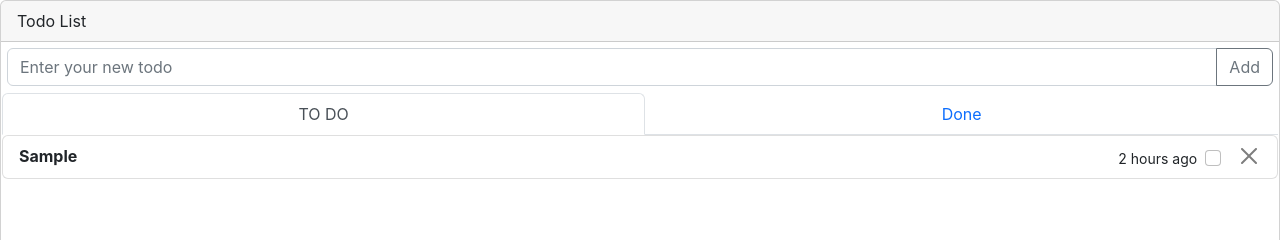
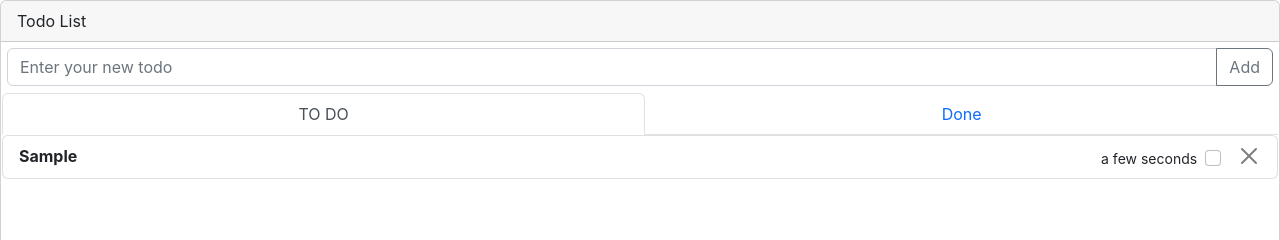
Before and after one commit to alireza-emami/react-bootstrap-todolist, a React (Create React App) app: page / in a window 1280 px wide. Both pictures are taken after typing "Sample" into the empty fields and a click on the button "Add". Shown: the top 240 px of the page. Built offline with nearby package versions, Linux system fonts and the light colour scheme.

Commit message:
added moments functions

```diff
--- a/package.json
+++ b/package.json
@@ -37,5 +37,8 @@
       "last 1 firefox version",
       "last 1 safari version"
     ]
+  },
+  "devDependencies": {
+    "@types/moment": "^2.13.0"
   }
 }
--- a/src/App.js
+++ b/src/App.js
@@ -8,7 +8,7 @@ function App() {
   const localValues = JSON.parse(localStorage.getItem('items') || '[]');
   const [items, setItems] = useState(localValues);
   const addtext = (title) => {
-    const newItems = [...items, { title, status: 'idle', id: Date.now() , submitDate : new Date().toDateString() }];
+    const newItems = [...items, { title, status: 'idle', id: Date.now(), submitDate : new Date().toISOString()}];
     setItems(newItems);
     localStorage.setItem('items', JSON.stringify(newItems))
   }
@@ -16,6 +16,7 @@ function App() {
     setItems([]);
     localStorage.setItem('items', JSON.stringify([]))
   }
+
   return (
     <Card className="app">
       <Card.Header>Todo List</Card.Header>
--- a/src/components/ItemsList.js
+++ b/src/components/ItemsList.js
@@ -1,10 +1,9 @@
-import React, { useState, useEffect } from 'react';
-import { v4 as uuid } from 'uuid';
+import React, {  } from 'react';
 import CloseButton from 'react-bootstrap/CloseButton';
 import ListGroup from 'react-bootstrap/ListGroup';
 import Form from 'react-bootstrap/Form';
-import moment from 'moment';
-// import { useState, useEffect } from 'react';
+import { calcAndHumanizeDurationFromNow } from '../lib/date';
+
 
 const ItemsList = ({ items, setItems, filter }) => {
     const removeItem = (id) => {
@@ -21,13 +20,10 @@ const ItemsList = ({ items, setItems, filter }) => {
         } else {
             items[index].status = 'idle';
         }
-
         const newItems = [...items];
         setItems(newItems);
         localStorage.setItem('items', JSON.stringify(newItems))
     }
-    const submitDate= moment.duration(-120, "minutes").humanize(true);
-    // new Date().toDateString();
     return (
         <ListGroup as="ul" className='list'>
             {items.filter(function (i) { return i.status == filter }).map((item, index) =>
@@ -38,7 +34,7 @@ const ItemsList = ({ items, setItems, filter }) => {
                         <b style={{ 'text-decoration': item.status == 'done' ? 'line-through' : 'initial' }}>{item.title}</b>
                     </span>
                     <div>
-                        <small>{submitDate} &nbsp;</small>
+                        <small>{calcAndHumanizeDurationFromNow(item.submitDate)} &nbsp;</small>
 
                         <Form.Check inline onClick={() => changeStatus(item.id)} checked={item.status == 'done'} />
                         <CloseButton onClick={() => removeItem(item.id)} />
--- /dev/null
+++ b/src/lib/date.js
@@ -0,0 +1,34 @@
+import moment from "moment"
+
+/**
+ * Converts a date object to ISO string
+ * @param {Date} date
+ * @returns {string}
+ */
+export function dateToISOString(date) {
+    return date.toISOString()
+}
+/**
+ * Converts an ISO string to a Dte object
+ * @param {string} isoString
+ * @returns {Date}
+ */
+export function isoStringToDate(isoString) {
+    return new Date(isoString)
+}
+/**
+ * Calculates the duration of the  input date from now
+ * @param {Date} date
+ * @returns {moment.Duration}
+ */
+export function calcDurationFromNow(date) {
+    return moment.duration(moment().diff(date))
+}
+/**
+ * Calculates and humanize the duration of the  input date from now
+ * @param {Date} date
+ * @returns {string}
+ */
+export function calcAndHumanizeDurationFromNow(date){
+    return calcDurationFromNow(date).humanize()
+}
```
Also changed, not shown: 1 other file (tests, documents, lock files or other folders).
